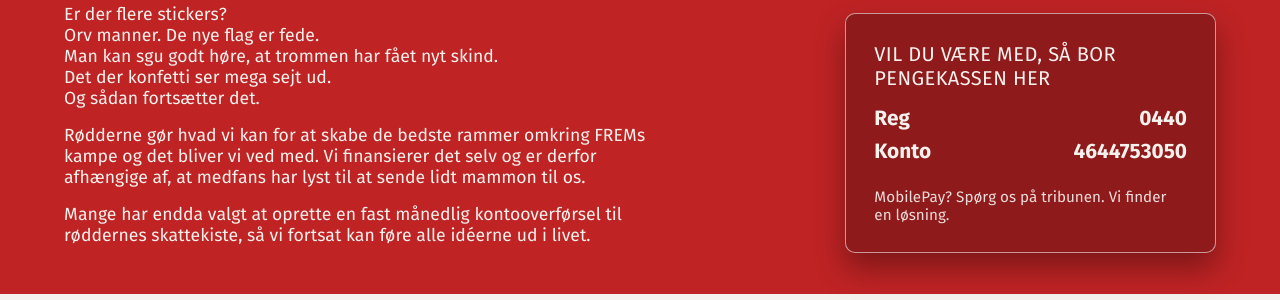
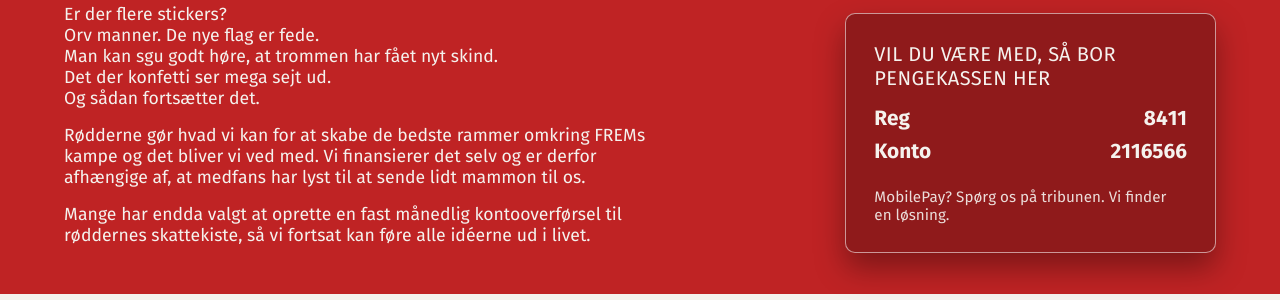
Before and after one commit to paulisrodder/paulisrodder.github.io, a Jekyll site: the page built from index.html, in a window 1280 px wide and 900 px high, scrolled down 1100 px. Shown: the part 154-454 px from the top of the window. Built offline with Jekyll 4.4.1, drawn with Linux system fonts in a browser that asks for light colours.

Commit message:
Update index.html
New account number for bank transfers

```diff
--- a/index.html
+++ b/index.html
@@ -59,11 +59,11 @@ title: Paulis Rødder
         <dl class="support__bank">
           <div>
             <dt>Reg</dt>
-            <dd>0440</dd>
+            <dd>8411</dd>
           </div>
           <div>
             <dt>Konto</dt>
-            <dd>4644753050</dd>
+            <dd>2116566</dd>
           </div>
         </dl>
         <p class="support__note">MobilePay? Spørg os på tribunen. Vi finder en løsning.</p>
```
